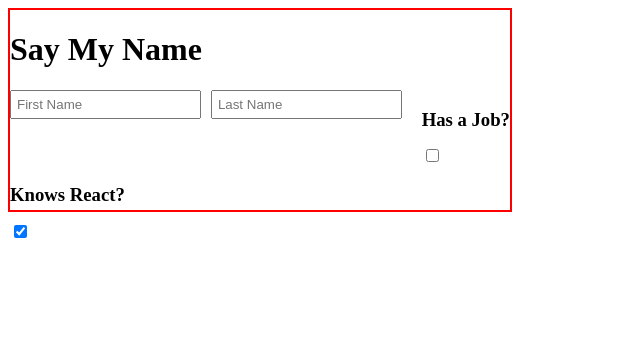
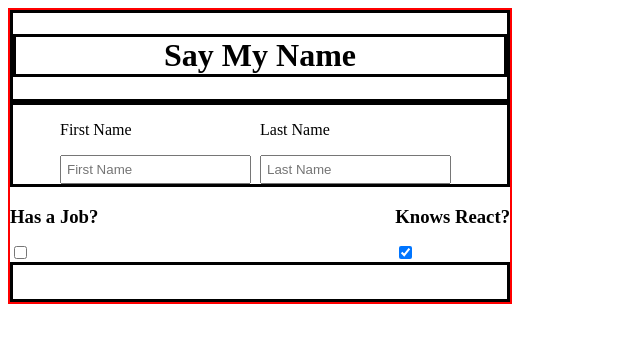
Before and after one commit to StevenVallarsa/ReactBook, a React (Create React App) app: page / in a window 1280 px wide. Shown: the top 342 px of the page, without its empty margins (0-640 px from the left). Built offline with nearby package versions, Linux system fonts and the light colour scheme.

Commit message:
fiddled with styling

```diff
--- a/public/styles.css
+++ b/public/styles.css
@@ -32,7 +32,6 @@ p {
 .container {
   border: 2px solid red;
   width: 500px;
-  height: 200px;
   display: flex;
   flex-direction: row;
   justify-content: space-between;
@@ -43,8 +42,7 @@ p {
 
 .item {
   border: solid black;
-  width: 250px;
-  height: 50px;
+  width: 100%;
   display: flex;
   justify-content: center;
   align-items: center;
--- a/src/UserName.jsx
+++ b/src/UserName.jsx
@@ -22,7 +22,12 @@ const UserName = props => {
 
   return (
     <div className="container">
-      <h1>Say My Name</h1>
+      <div className="item">
+        <h1 className="item">Say My Name</h1>
+      </div>
+      <div className="item">
+        <div>
+          <p>First Name</p>
           <input
             style={{ display: "block" }}
             type="text"
@@ -31,6 +36,9 @@ const UserName = props => {
             placeholder="First Name"
             onChange={updateName}
           />
+        </div>
+        <div>
+          <p>Last Name</p>
           <input
             style={{ display: "block" }}
             type="text"
@@ -39,7 +47,8 @@ const UserName = props => {
             placeholder="Last Name"
             onChange={updateName}
           />
-      <br />
+        </div>
+      </div>
       <div>
         <h3>Has a Job?</h3>
         <input type="checkbox" name="job" onChange={updateName} defaultChecked={person.isEmployed} />
@@ -48,6 +57,17 @@ const UserName = props => {
         <h3>Knows React?</h3>
         <input type="checkbox" name="react" onChange={updateName} defaultChecked={person.knowsReact} />
       </div>
+      <div style={{ textAlign: "center", fontSize: "30px", color: "red", fontFamily: "sans-serif" }} className="item">
+        {person.firstName && person.lastName && "My Name is " + person.firstName + " " + person.lastName}
+        <br />
+        {person.firstName &&
+          person.lastName &&
+          "I am " +
+            (person.isEmployed ? "" : "not ") +
+            "employed, and I " +
+            (person.knowsReact ? "" : "don't ") +
+            "know React"}
+      </div>
     </div>
   );
 };
```
Lines whose indentation alone changed are shown as unchanged.
